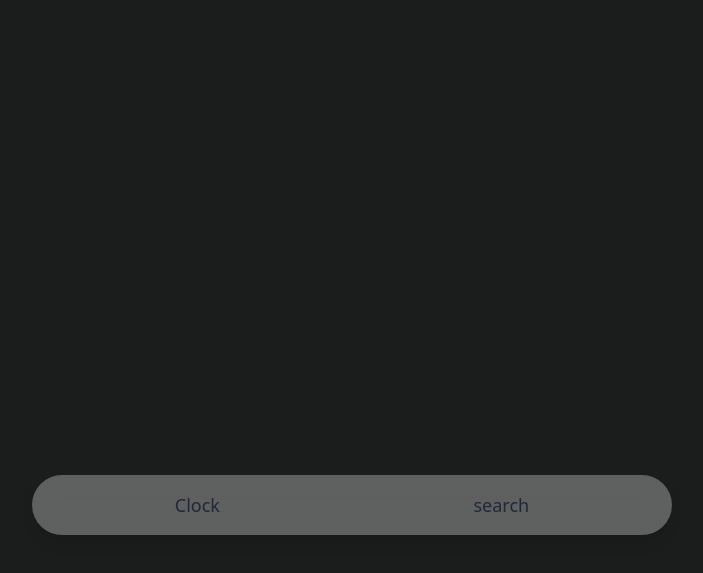
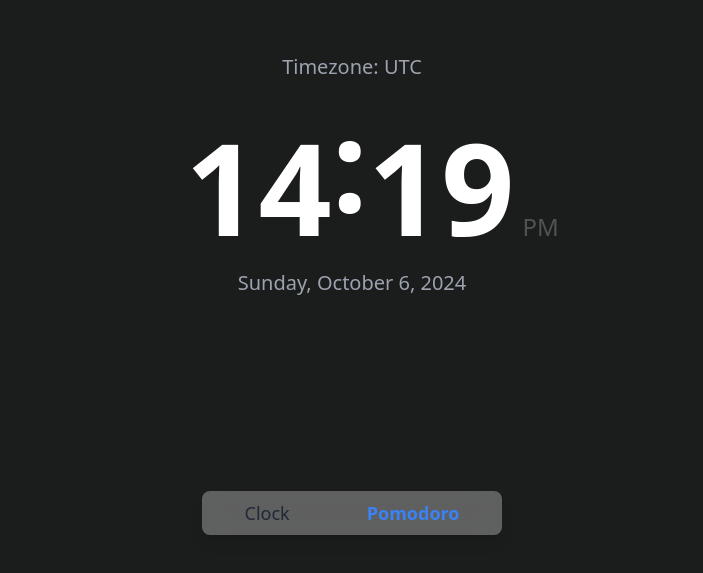
Before and after one commit to itsashishg/timer-pvt, a React (Create React App) app: page /pomodoro in a window 1280 px wide. Before the commit this address had no page. Shown: the part 225-798 px from the top of the page, without its empty margins (288-991 px from the left). Built offline with nearby package versions, Linux system fonts and the light colour scheme.

Commit message:
Umm...some changed.

```diff
--- a/src/App.js
+++ b/src/App.js
@@ -7,11 +7,12 @@ function App() {
   return (
     <>
       <Router>
+        <Navbar />
         <Routes>
           <Route path="/" element={<Time />} />
-          <Route path="/search" element={<Time />} />
+          <Route path="/pomodoro" element={<Time />} />
+          {/* <Route path="/contact" element={<Contact />} /> */}
         </Routes>
-        <Navbar />
       </Router>
     </>
   );
--- a/src/components/navbar.js
+++ b/src/components/navbar.js
@@ -1,18 +1,48 @@
-import React from 'react';
+import React, { useState } from 'react';
 import { NavLink } from 'react-router-dom';
 
 export default function Navbar() {
+    const [isOpen, setIsOpen] = useState(false);
+
+    const toggleMenu = () => {
+        setIsOpen(!isOpen);
+    };
+
     return <>
-        <div className="fixed bottom-10 left-1/2 transform -translate-x-1/2 p-4 w-1/2 bg-white bg-opacity-30 backdrop-blur-md rounded-full shadow-lg">
-            <div className="flex justify-around">
-                <NavLink to="/" className={({ isActive }) => `text-center text-lg ${isActive ? 'text-blue-500 font-bold' : 'text-gray-800 hover:text-blue-500'}`}>
-                    Clock
-                </NavLink>
+        <nav>
+            <div className="md:hidden fixed right-5 top-10">
+                <button onClick={toggleMenu} className="text-white focus:outline-none w-5">
+                    <svg fill="white" viewBox="0 0 16 16" xmlns="http://www.w3.org/2000/svg">
+                        <path fill="currentColor" d="M1 2.75A.75.75 0 0 1 1.75 2h12.5a.75.75 0 0 1 0 1.5H1.75A.75.75 0 0 1 1 2.75Zm0 10a.75.75 0 0 1 .75-.75h12.5a.75.75 0 0 1 0 1.5H1.75a.75.75 0 0 1-.75-.75ZM1.75 7a.75.75 0 0 0 0 1.5h12.5a.75.75 0 0 0 0-1.5H1.75Z"></path>
+                    </svg>
+                </button>
+            </div>
+            <div className="hidden md:block fixed bottom-10 left-1/2 transform -translate-x-1/2 p-2 w-[300px] bg-white bg-opacity-30 backdrop-blur-md rounded-lg shadow-lg">
+                <div className="flex justify-around gap-2">
+                    <NavLink to="/" className={({ isActive }) => `text-center text-lg ${isActive ? 'text-blue-500 font-bold' : 'text-gray-800 hover:text-blue-500'}`}>
+                        Clock
+                    </NavLink>
 
-                <NavLink to="/search" className={({ isActive }) => `text-center text-lg ${isActive ? 'text-blue-500 font-bold' : 'text-gray-800 hover:text-blue-500'}`}>
-                    search
-                </NavLink>
+                    <NavLink to="/pomodoro" className={({ isActive }) => `text-center text-lg ${isActive ? 'text-blue-500 font-bold' : 'text-gray-800 hover:text-blue-500'}`}>
+                        Pomodoro
+                    </NavLink>
+                </div>
             </div>
-        </div>
+
+            {/* Overlay Menu for Small Screens */}
+            {isOpen && (
+                <div className="fixed inset-0 bg-gray-800 bg-opacity-90 z-50 flex flex-col items-center justify-center md:hidden">
+                    <button onClick={toggleMenu} className="absolute top-4 right-4 text-white text-2xl">
+                        &times;
+                    </button>
+                    <NavLink to="/" exact className="text-white text-2xl py-4" onClick={() => setIsOpen(false)}>
+                        Home
+                    </NavLink>
+                    <NavLink to="/pomodoro" className="text-white text-2xl py-4" onClick={() => setIsOpen(false)}>
+                        Pomodoro
+                    </NavLink>
+                </div>
+            )}
+        </nav>
     </>
 }
--- a/src/components/time.js
+++ b/src/components/time.js
@@ -31,7 +31,7 @@ const Time = () => {
     return (
         <div className="h-full w-full flex items-center justify-center flex-col">
             <p className="mb-1 flex items-center justify-center text-base text-gray-400 lg:mb-2 lg:text-xl">Timezone: {userTimeZone}</p>
-            <p className="my-2.5 text-5xl font-semibold tabular-nums md:text-7xl lg:text-9xl text-white">
+            <p className="my-2.5 text-5xl font-semibold tabular-nums md:text-7xl lg:text-9xl text-white ml-[40px]">
                 {hours}
                 <span className="inline-block animate-blink align-text-top">:</span>
                 {minutes}
--- a/src/index.css
+++ b/src/index.css
@@ -11,3 +11,14 @@ code {
   font-family: source-code-pro, Menlo, Monaco, Consolas, 'Courier New',
     monospace;
 }
+
+.nav-link {
+  text-decoration: none;
+  color: #4a4a4a;
+  font-weight: 600;
+  transition: color 0.3s;
+}
+
+.nav-link:hover {
+  color: #1a1a1a;
+}
```
Also changed, not shown: 1 other file (tests, documents, lock files or other folders).
